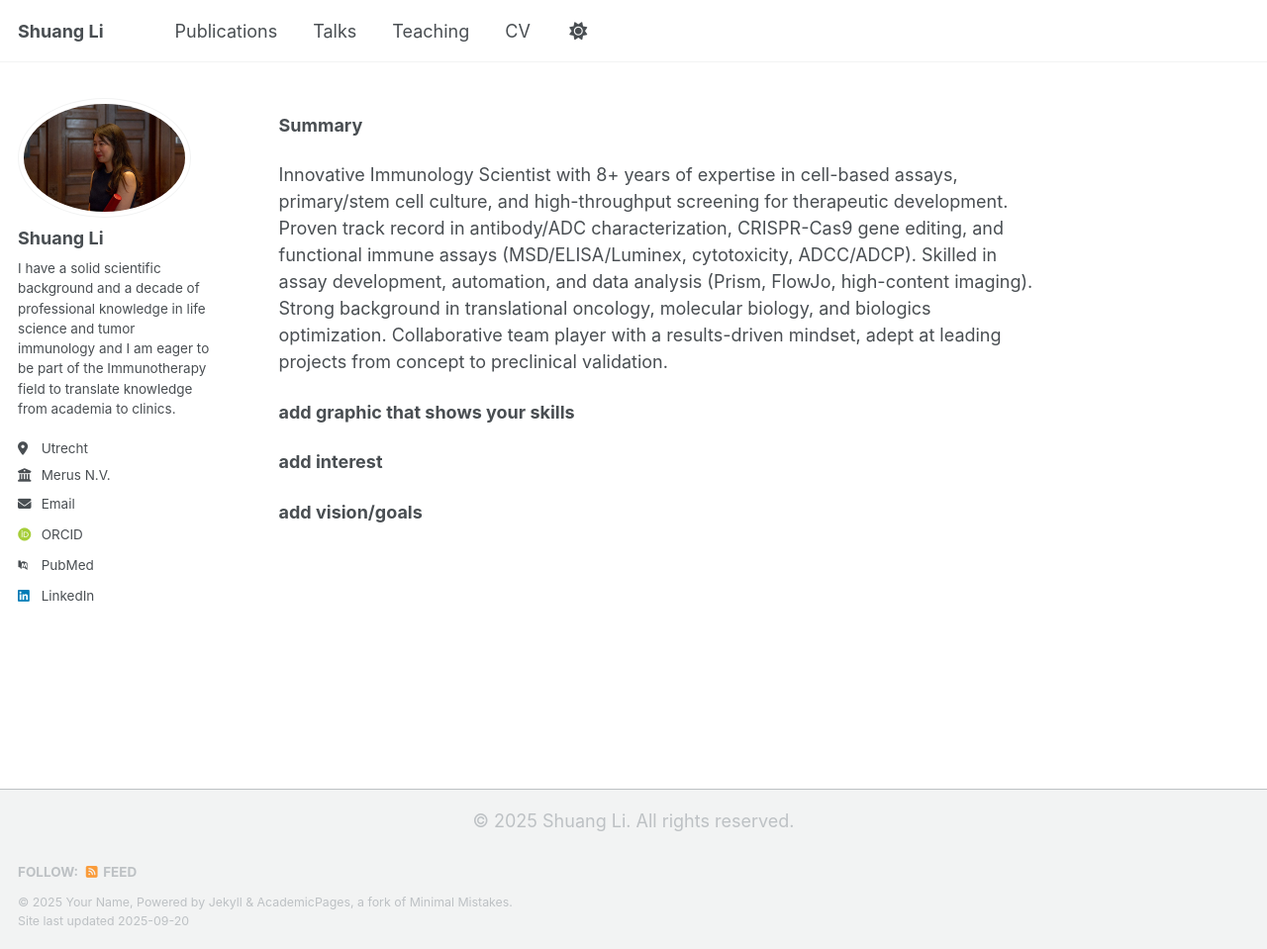
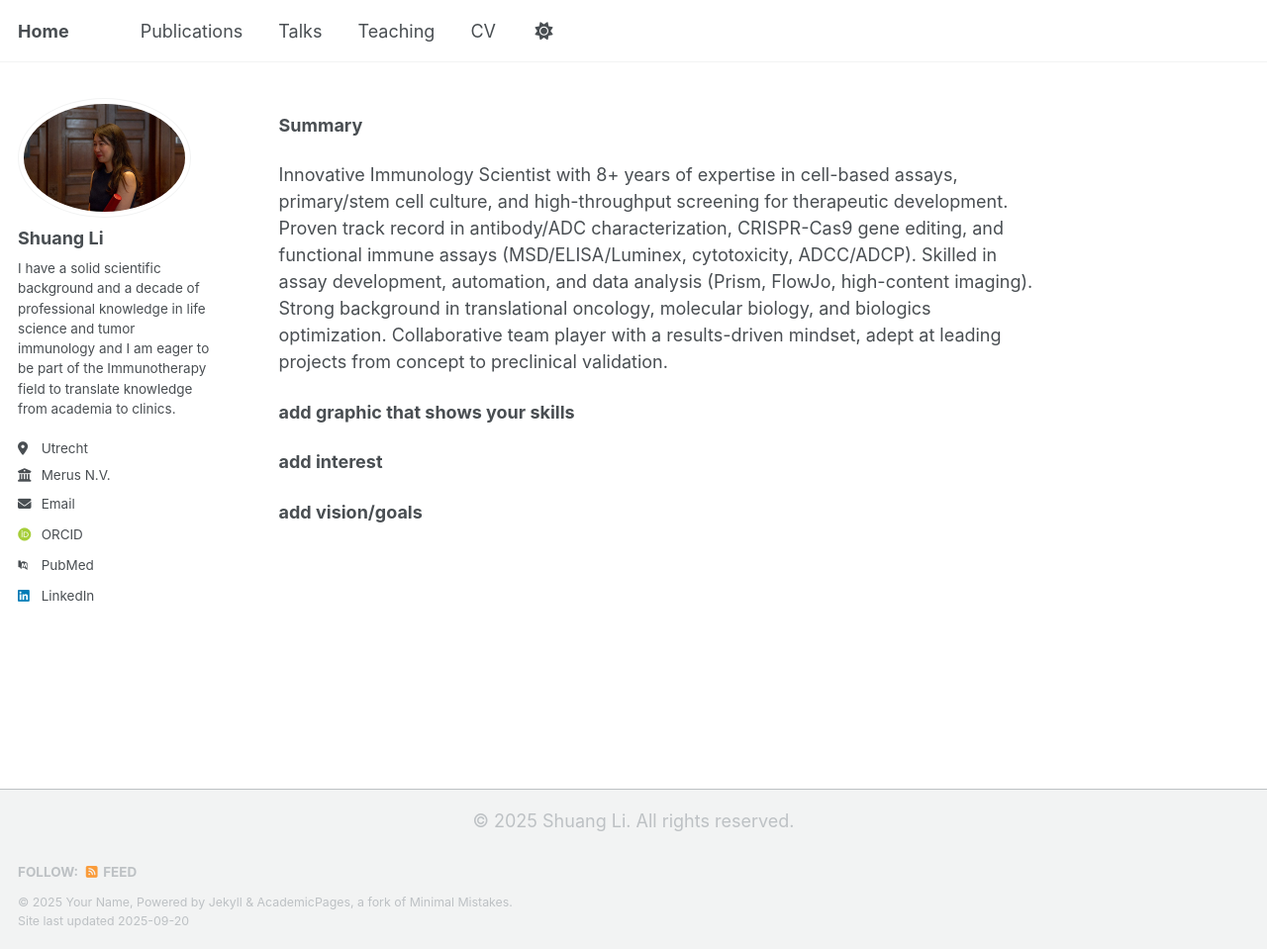
Before and after one commit to shuangli-cv/shuangli-cv.github.io, a Jekyll site: the page built from _pages/about.md, in a window 1280 px wide and 959 px high. Shown: the whole window at 99% size. Built offline with Jekyll 4.4.1, drawn with Linux system fonts in a browser that asks for light colours; some web fonts are replaced; a script that is not in the unit is left out.

Commit message:
Update _config.yml

```diff
--- a/_config.yml
+++ b/_config.yml
@@ -9,7 +9,7 @@
 # Basic Site Settings
 locale                   : "en-US"
 site_theme               : "default" # Currently available options are "default", "air"
-title                    : "Shuang Li"
+title                    : "Home"
 title_separator          : "-"
 name                     : &name "Your Name"
 description              : &description "CV and professional portfolio of Shuang Li"   # Update this with a general description of your site, this is the default if not overridden by a page
```
